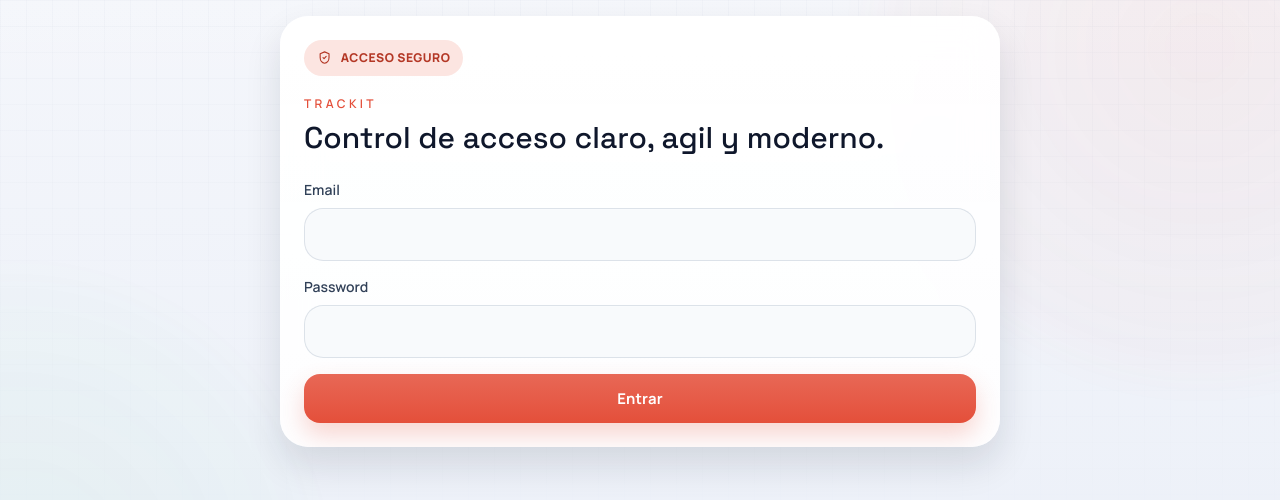
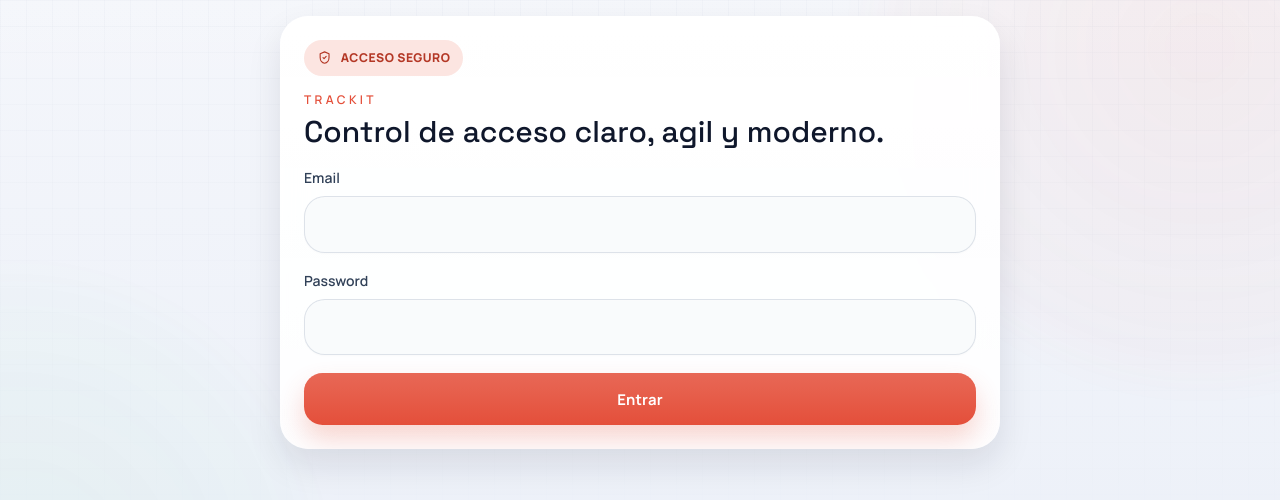
Before and after one commit to rsenses/qr-reader-test, a website built with Vite: page index.html in a window 1280 px wide. Built offline with nearby package versions, Linux system fonts and the light colour scheme.

Commit message:
style: android feel changes

```diff
--- a/src/pages/campaign-products-page.js
+++ b/src/pages/campaign-products-page.js
@@ -2,7 +2,7 @@ import { escapeHtml } from "../lib/domain-utils";
 import { emptyState, interactiveCardClass } from "./page-helpers";
 
 const BACK_LINK_CLASS =
-  "inline-flex items-center gap-2 text-sm font-semibold text-[color:var(--text-base)] transition-[color,transform] duration-150 hover:text-[color:var(--text-strong)] hover:-translate-x-px focus-visible:text-[color:var(--text-strong)] focus-visible:-translate-x-px";
+  "inline-flex items-center gap-2 text-sm font-semibold text-[color:var(--text-base)] transition-[color,transform] duration-150 active:-translate-x-px active:text-[color:var(--text-strong)] focus-visible:text-[color:var(--text-strong)] focus-visible:-translate-x-px";
 
 export function renderCampaignProductsPage({ campaign, products }) {
   if (!campaign) {
--- a/src/pages/campaigns-page.js
+++ b/src/pages/campaigns-page.js
@@ -15,14 +15,13 @@ export function renderCampaignsPage({ campaigns, buildSiteStorageUrl }) {
       <div class="mb-4">
         <div>
           <h2 class="font-heading text-2xl text-slate-900 max-[390px]:text-[1.55rem] max-[390px]:leading-[1.1] max-[360px]:text-[1.4rem]">Campañas activas</h2>
-          <p class="mt-1 text-sm text-slate-500">Selecciona una campaña.</p>
         </div>
       </div>
       <div class="grid gap-4 sm:grid-cols-2">
         ${campaigns
           .map(
             (campaign) => `
-          <article class="${interactiveCardClass} h-full overflow-hidden hover:-translate-y-0.5">
+          <article class="${interactiveCardClass} h-full overflow-hidden">
             <a href="#/campaigns/${campaign.id}" class="flex h-full flex-col">
               ${campaign.image ? `<img src="${escapeAttribute(buildSiteStorageUrl(campaign.image))}" alt="${escapeHtml(campaign.name)}" class="h-48 w-full object-cover" />` : `<div class="${imagePlaceholderClass}">Sin imagen</div>`}
               <div class="flex flex-1 flex-col p-4">
--- a/src/pages/login-page.js
+++ b/src/pages/login-page.js
@@ -10,10 +10,10 @@ export function renderLoginPage({ loginError, email = "" }) {
           <span class="hero-badge__icon">${renderIcon("shield")}</span>
           <span>Acceso seguro</span>
         </div>
-        <p class="mt-5 text-xs font-semibold uppercase tracking-[0.28em] text-(--accent)">Trackit</p>
-        <h2 class="mt-2 font-heading text-3xl text-slate-900 max-[390px]:text-[1.9rem] max-[390px]:leading-[1.05] max-[360px]:text-[1.72rem]">Control de acceso claro, agil y moderno.</h2>
+        <p class="mt-4 text-xs font-semibold uppercase tracking-[0.28em] text-[color:var(--accent)]">Trackit</p>
+        <h2 class="mt-2 font-heading text-3xl leading-[1.08] text-slate-900 max-[390px]:text-[1.9rem] max-[390px]:leading-[1.05] max-[360px]:text-[1.72rem]">Control de acceso claro, agil y moderno.</h2>
         ${showInfoNotification({ channel: "login-error-inline", message: loginError })}
-        <form id="loginForm" class="mt-6 space-y-4">
+        <form id="loginForm" class="mt-5 space-y-[1.125rem]">
           <label class="block">
             <span class="mb-2 block text-sm font-semibold text-slate-700">Email</span>
             <input id="login-email" type="email" name="email" value="${escapeAttribute(email)}" autocomplete="username email" required class="ui-input w-full" />
--- a/src/pages/page-helpers.js
+++ b/src/pages/page-helpers.js
@@ -10,7 +10,7 @@ const INLINE_ALERT_CLASS =
   "rounded-[20px] border border-[color:var(--accent-soft)] bg-[color:var(--accent-faint)] px-4 py-3 text-sm font-semibold text-[color:var(--accent-strong)]";
 
 const BACK_LINK_CLASS =
-  "inline-flex items-center gap-2 text-sm font-semibold text-[color:var(--text-base)] transition-[color,transform] duration-150 hover:text-[color:var(--text-strong)] hover:-translate-x-px focus-visible:text-[color:var(--text-strong)] focus-visible:-translate-x-px";
+  "inline-flex items-center gap-2 text-sm font-semibold text-[color:var(--text-base)] transition-[color,transform] duration-150 active:-translate-x-px active:text-[color:var(--text-strong)] focus-visible:text-[color:var(--text-strong)] focus-visible:-translate-x-px";
 
 const DETAIL_LIST_CLASS = "mt-4 grid gap-2 text-[0.93rem] text-[color:var(--text-base)]";
 
@@ -56,7 +56,7 @@ const BADGE_TONE_CLASS = {
 export const simpleCardClass =
   "rounded-[22px] border border-[color:var(--control-border)] bg-[color:var(--control-bg)] p-4 shadow-[inset_0_1px_0_rgba(255,255,255,0.18)] transition-[border-color,transform,box-shadow,background-color] duration-150";
 
-export const interactiveCardClass = `${simpleCardClass} hover:border-[color:var(--border-strong)] hover:shadow-[var(--shadow-soft)] focus-visible:border-[color:var(--border-strong)] focus-visible:shadow-[var(--shadow-soft)]`;
+export const interactiveCardClass = `${simpleCardClass} active:border-[color:var(--border-strong)] active:shadow-[var(--shadow-soft)] focus-visible:border-[color:var(--border-strong)] focus-visible:shadow-[var(--shadow-soft)]`;
 
 export const metricCardBaseClass = "rounded-[22px] p-4 shadow-[var(--shadow-soft)]";
 
--- a/src/pages/product-detail-page.js
+++ b/src/pages/product-detail-page.js
@@ -32,7 +32,7 @@ export function renderProductDetailPage({ product, productCampaign, lastValidati
       ${renderProductSectionHeader({ product, productCampaign })}
 
       <article class="app-card rounded-[28px] p-3 sm:p-4">
-          <div class="space-y-3">
+          <div class="space-y-4">
              <div class="reader-shell relative overflow-hidden rounded-[28px] bg-black shadow-[0_12px_30px_rgba(15,23,42,0.18)]">
               <div class="scanner-controls" aria-label="Controles de camara">
                 <button id="torchBtn" type="button" hidden class="scanner-control scanner-control--primary" aria-label="Linterna">${renderIcon("flash")}</button>
--- a/src/pages/product-stats-page.js
+++ b/src/pages/product-stats-page.js
@@ -22,9 +22,9 @@ export function renderProductStatsPage({ product, productCampaign }) {
       ${renderProductSectionHeader({ product, productCampaign })}
 
       <article class="app-card rounded-[28px] p-4 sm:p-5">
-        <h2 class="font-heading text-2xl text-slate-900 max-[390px]:text-[1.55rem] max-[390px]:leading-[1.1] max-[360px]:text-[1.4rem]">Estadisticas</h2>
+        <h2 class="font-heading text-2xl leading-[1.1] text-slate-900 max-[390px]:text-[1.55rem] max-[390px]:leading-[1.1] max-[360px]:text-[1.4rem]">Estadisticas</h2>
 
-        <div class="mt-4 grid grid-cols-2 gap-3 max-[390px]:grid-cols-1">
+        <div class="mt-5 grid grid-cols-2 gap-3.5 max-[390px]:grid-cols-1">
           <div class="${metricCardBaseClass} bg-[color:var(--surface-soft)]">
             <p class="${metricCardLabelClass} text-[color:var(--text-muted)]">Inscritos</p>
             <p class="mt-2 text-3xl font-bold text-slate-900 max-[390px]:text-[2rem] max-[390px]:leading-none">${stats.totalPaidOrVerified}</p>
@@ -35,7 +35,7 @@ export function renderProductStatsPage({ product, productCampaign }) {
           </div>
         </div>
 
-        <div class="mt-4 space-y-3">
+        <div class="mt-5 space-y-3.5">
           ${
             stats.byType.length
               ? stats.byType
--- a/src/pages/register-page.js
+++ b/src/pages/register-page.js
@@ -22,7 +22,7 @@ export function renderRegisterPage({ product, productCampaign, registerError, la
       <article class="app-card rounded-[24px] p-5 sm:p-6">
         <div class="flex items-center justify-between gap-3 max-[390px]:flex-col max-[390px]:items-start">
           <div>
-            <h2 class="font-heading text-2xl text-slate-900 max-[390px]:text-[1.55rem] max-[390px]:leading-[1.1] max-[360px]:text-[1.4rem]">Nuevo registro</h2>
+            <h2 class="font-heading text-2xl leading-[1.1] text-slate-900 max-[390px]:text-[1.55rem] max-[390px]:leading-[1.1] max-[360px]:text-[1.4rem]">Nuevo registro</h2>
           </div>
         </div>
 
@@ -32,7 +32,7 @@ export function renderRegisterPage({ product, productCampaign, registerError, la
           { renderLastValidationCard },
         )}
 
-        <form id="registerForm" class="mt-6 grid gap-4">
+        <form id="registerForm" class="mt-5 grid gap-[1.125rem]">
           ${renderField("name", "Nombre")}
           ${renderField("last_name", "Apellidos")}
           ${renderField("email", "Email", "email")}
--- a/src/style.css
+++ b/src/style.css
@@ -199,23 +199,23 @@
     position: relative;
     overflow: hidden;
     border-color: var(--border-soft) !important;
-    background: linear-gradient(180deg, rgba(255, 255, 255, 0.22), transparent 100%), var(--surface-raised) !important;
-    box-shadow: var(--shadow-raised);
+    background: linear-gradient(180deg, rgba(255, 255, 255, 0.26), rgba(255, 255, 255, 0.02) 100%), var(--surface-raised) !important;
+    box-shadow: 0 16px 34px rgba(15, 23, 42, 0.1), inset 0 1px 0 rgba(255, 255, 255, 0.18);
     backdrop-filter: blur(18px);
   }
 
   .ui-input,
   .ui-input-shell {
     border: 1px solid var(--control-border);
-    background: var(--control-bg);
-    box-shadow: inset 0 1px 0 rgba(255, 255, 255, 0.18);
+    background: color-mix(in srgb, var(--control-bg) 86%, var(--surface-raised));
+    box-shadow: inset 0 1px 0 rgba(255, 255, 255, 0.18), 0 1px 2px rgba(15, 23, 42, 0.02);
   }
 
   .ui-input {
-    min-height: 3rem;
-    border-radius: 1.2rem;
+    min-height: 3.2rem;
+    border-radius: 1.3rem;
     color: var(--text-strong);
-    padding: 0.85rem 1rem;
+    padding: 0.95rem 1rem;
     outline: none;
     transition: border-color 0.18s ease, box-shadow 0.18s ease, background-color 0.18s ease;
   }
@@ -223,7 +223,8 @@
   .ui-input:focus,
   .ui-input-shell:focus-within {
     border-color: var(--control-border-strong);
-    box-shadow: 0 0 0 3px color-mix(in srgb, var(--accent) 16%, transparent);
+    background: color-mix(in srgb, var(--control-bg) 70%, var(--surface-raised));
+    box-shadow: 0 0 0 4px color-mix(in srgb, var(--accent) 14%, transparent);
   }
 
   .ui-input--bare {
@@ -235,14 +236,14 @@
   }
 
   .ui-input-shell {
-    border-radius: 1.35rem;
+    border-radius: 1.45rem;
     transition: border-color 0.18s ease, box-shadow 0.18s ease, background-color 0.18s ease;
   }
 
   .ui-icon-button {
     display: inline-flex;
-    width: 2.5rem;
-    height: 2.5rem;
+    width: 2.75rem;
+    height: 2.75rem;
     align-items: center;
     justify-content: center;
     border: 0;
@@ -250,6 +251,7 @@
     background: transparent;
     color: var(--text-muted);
     transition: background-color 0.18s ease, color 0.18s ease, transform 0.18s ease;
+    -webkit-tap-highlight-color: transparent;
   }
 
   .ui-icon-button:is(:focus-visible, :active) {
@@ -258,26 +260,28 @@
   }
 
   .ui-icon-button:active {
-    transform: scale(0.96);
+    transform: scale(0.94);
   }
 
   .ui-button {
     display: inline-flex;
-    min-height: 2.9rem;
+    min-height: 3.15rem;
     align-items: center;
     justify-content: center;
     border: 0;
-    border-radius: 1rem;
-    padding: 0.82rem 1.1rem;
+    border-radius: 1.15rem;
+    padding: 0.92rem 1.2rem;
     font-size: 0.93rem;
     font-weight: 700;
     letter-spacing: 0.01em;
     transition: transform 0.18s ease, box-shadow 0.18s ease, background-color 0.18s ease, color 0.18s ease;
     cursor: pointer;
+    -webkit-tap-highlight-color: transparent;
   }
 
   .ui-button:active {
-    transform: scale(0.98);
+    transform: scale(0.975);
+    box-shadow: 0 6px 14px rgba(15, 23, 42, 0.1);
   }
 
   .ui-button--block {
@@ -287,13 +291,13 @@
   .ui-button--primary {
     background: linear-gradient(180deg, color-mix(in srgb, white 14%, var(--accent)), var(--accent));
     color: #fff;
-    box-shadow: 0 12px 24px rgba(228, 79, 58, 0.24);
+    box-shadow: 0 14px 26px rgba(228, 79, 58, 0.24);
   }
 
   .ui-button--dark {
     background: #0f172a;
     color: #fff;
-    box-shadow: 0 10px 22px rgba(15, 23, 42, 0.16);
+    box-shadow: 0 12px 24px rgba(15, 23, 42, 0.18);
   }
 
   .ui-button--outline {
@@ -333,17 +337,18 @@
   .app-nav-item {
     display: flex;
     width: 100%;
-    min-height: 4rem;
+    min-height: 4.15rem;
     flex-direction: column;
     align-items: center;
     justify-content: center;
-    gap: 0.35rem;
-    border-radius: 1.25rem;
+    gap: 0.28rem;
+    border-radius: 1.35rem;
     border: 0;
     background: transparent;
     color: var(--text-muted);
     cursor: pointer;
     transition: background-color 0.18s ease, color 0.18s ease, transform 0.18s ease, box-shadow 0.18s ease;
+    -webkit-tap-highlight-color: transparent;
   }
 
   .app-nav-item-primary {
@@ -351,25 +356,25 @@
   }
 
   .app-nav-item:active {
-    transform: scale(0.97);
-    background: color-mix(in srgb, var(--control-bg-hover) 78%, transparent);
+    transform: scale(0.965);
+    background: color-mix(in srgb, var(--control-bg-hover) 84%, transparent);
   }
 
   .app-nav-item-active:active {
-    transform: translateY(-1px) scale(0.97);
+    transform: translateY(-1px) scale(0.975);
   }
 
   .app-nav-item-active {
     background: linear-gradient(135deg, #ff836b 0%, var(--accent) 52%, #c73e2c 100%);
     color: white;
     transform: translateY(-1px);
-    box-shadow: 0 14px 28px rgba(228, 79, 58, 0.3);
+    box-shadow: 0 12px 24px rgba(228, 79, 58, 0.28);
   }
 
   .app-nav-icon {
     display: inline-flex;
-    width: 1.4rem;
-    height: 1.4rem;
+    width: 1.45rem;
+    height: 1.45rem;
     align-items: center;
     justify-content: center;
   }
@@ -380,7 +385,7 @@
   }
 
   .app-nav-label {
-    font-size: 0.68rem;
+    font-size: 0.7rem;
     font-weight: 700;
     letter-spacing: 0.01em;
   }
@@ -390,7 +395,10 @@
   }
 
   .app-bottom-nav {
-    min-height: 5rem;
+    min-height: 5.2rem;
+    padding: 0.45rem;
+    border-radius: 2rem;
+    box-shadow: 0 16px 32px rgba(15, 23, 42, 0.14), inset 0 1px 0 rgba(255, 255, 255, 0.12);
   }
 
   .scan-overlay {
```
Also changed, not shown: src/pages/product-search-page.js (+4 -4 lines).
